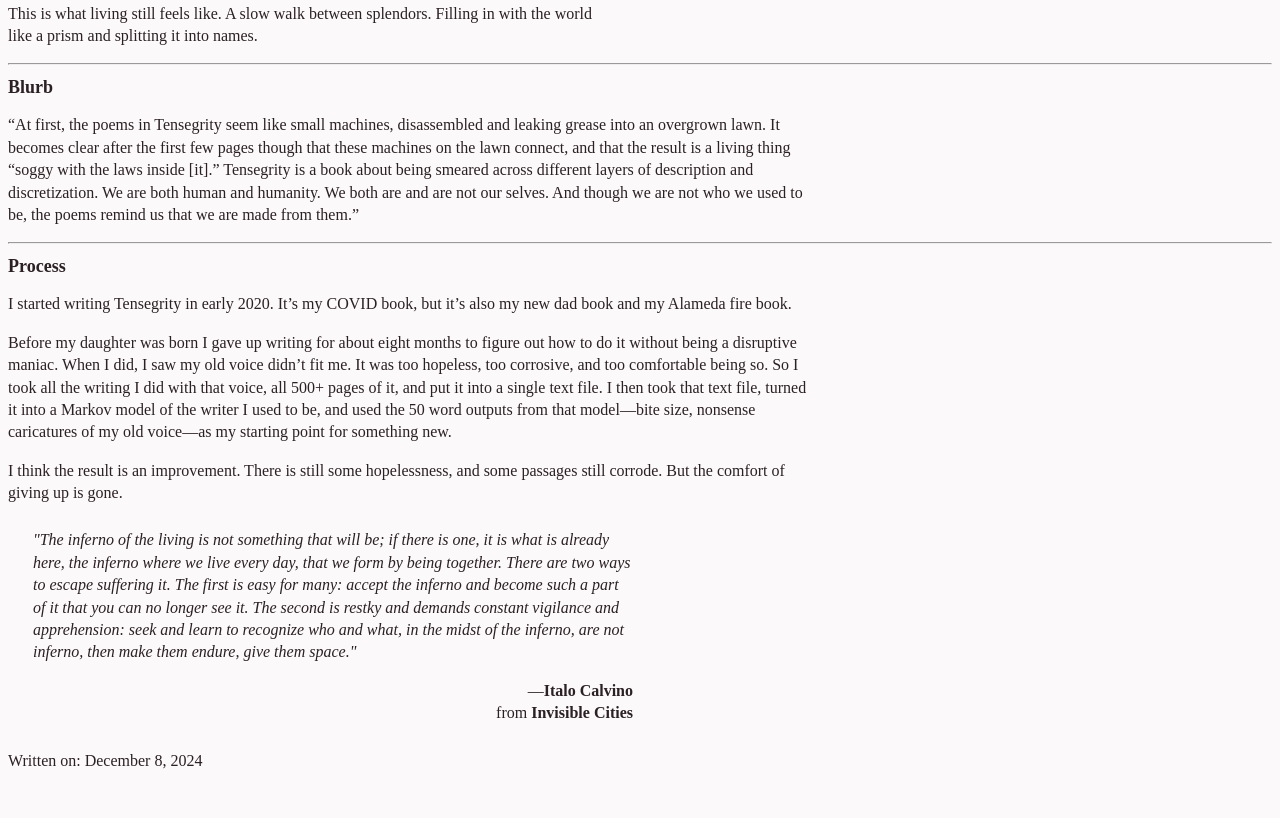
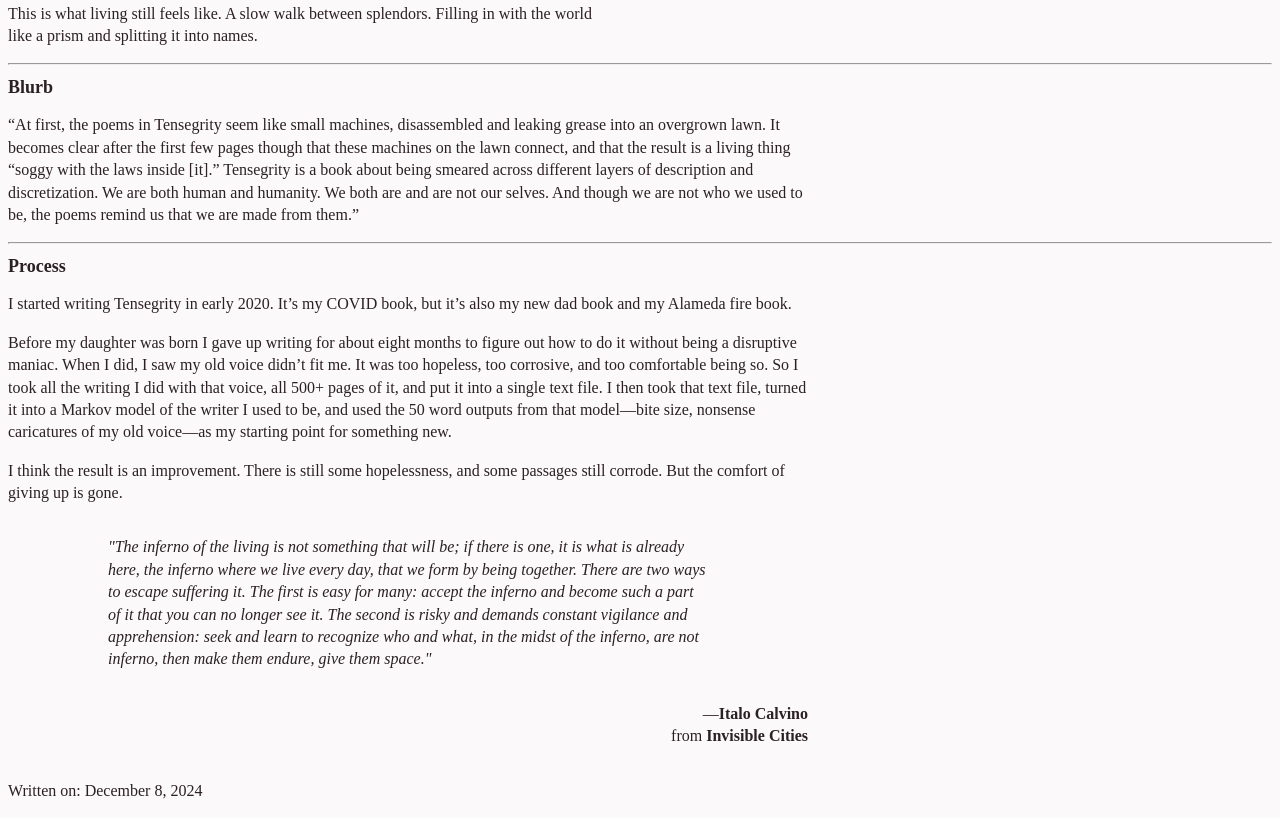
Before and after one commit to danielsinderson/personal-website, an Astro site: page /posts/book-tensegrity in a window 1280 px wide. Shown: the part 1614-2432 px from the top of the page. Before the commit the page ends 2402 px from the top, so only its background shows below. Built offline with nearby package versions, Linux system fonts and the light colour scheme; Astro itself is replaced by a stand-in of ours.

Commit message:
edits; fixed quote style

```diff
--- a/src/pages/posts/book-tensegrity.md
+++ b/src/pages/posts/book-tensegrity.md
@@ -77,7 +77,7 @@ Before my daughter was born I gave up writing for about eight months to figure o
 When I did, I saw my old voice didn't fit me.
 It was too hopeless, too corrosive, and too comfortable being so.
 So I took all the writing I did with that voice, all 500+ pages of it, and put it into a single text file.
-I then took that text file, turned it into a Markov model of the writer I used to be, and used the 50 word outputs from that model---bite size, nonsense caricatures of my old voice---as my starting point for something new.
+I then took that text file, turned it into a Markov model of the writer I used to be, and used the 50 word outputs from that model—bite size, nonsense caricatures of my old voice—as my starting point for something new.
 
 I think the result is an improvement.
 There is still some hopelessness, and some passages still corrode.
@@ -85,7 +85,7 @@ But the comfort of giving up is gone.
 
 <div class=quote>
 <p class="quote-body">
-"The inferno of the living is not something that will be; if there is one, it is what is already here, the inferno where we live every day, that we form by being together. There are two ways to escape suffering it. The first is easy for many: accept the inferno and become such a part of it that you can no longer see it. The second is restky and demands constant vigilance and apprehension: seek and learn to recognize who and what, in the midst of the inferno, are not inferno, then make them endure, give them space."
+"The inferno of the living is not something that will be; if there is one, it is what is already here, the inferno where we live every day, that we form by being together. There are two ways to escape suffering it. The first is easy for many: accept the inferno and become such a part of it that you can no longer see it. The second is risky and demands constant vigilance and apprehension: seek and learn to recognize who and what, in the midst of the inferno, are not inferno, then make them endure, give them space."
 </p>
 <p class="quote-source">
     —<b>Italo Calvino</b></br>
--- a/src/styles/global.css
+++ b/src/styles/global.css
@@ -157,11 +157,17 @@ p.poem {
 
 
 div.quote {
-    margin: 25px;
-    width: clamp(200px, 80%, 600px);
+    width: clamp(400px, 80%, 800px);
+    display: flex;
+    flex-direction: column;
+    justify-content: center;
+    align-items: center;
 }
 
 p.quote-body {
+    width: clamp(300px, 80%, 600px);
+    align-items: center;
+    justify-content: center;
     font-style: italic;
 }
 
```
